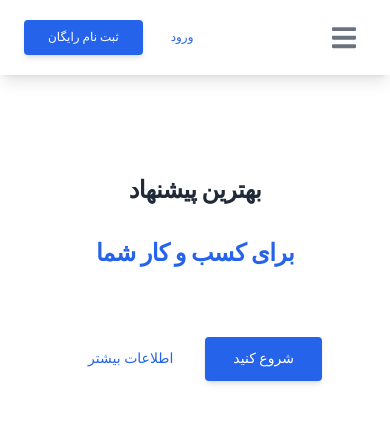
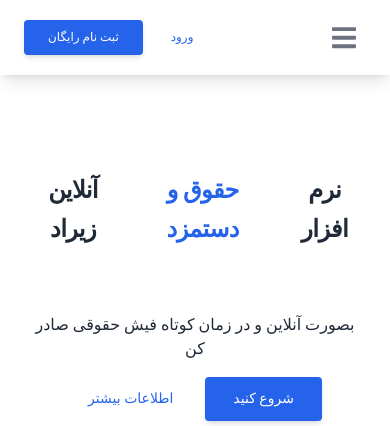
Before and after one commit to Ziraad/Django-Salary, a Django app: page / in a window 390 px wide. Shown: the top 426 px of the page. Run offline with Django 4.2, Linux system fonts and the light colour scheme; some web fonts are replaced.

Commit message:
login required for dashboard view and edit home html

```diff
--- a/accounts/views.py
+++ b/accounts/views.py
@@ -24,6 +24,7 @@ from django.contrib.auth.tokens import default_token_generator
 from django.core.mail import EmailMessage
 
 
+@login_required
 def dashboard(request):
     return render(request, 'accounts/index.html')
 
@@ -209,7 +210,6 @@ def forgot_password(request):
 
     return render(request, 'accounts/pages/forgot-password.html')
 
-
 # def reset_password_validate(request, uidb64, token):
 #     try:
 #         uid = urlsafe_base64_decode(uidb64).decode()
--- a/templates/accounts/base.html
+++ b/templates/accounts/base.html
@@ -625,7 +625,7 @@
                             </svg>
                         </div>
                         <input
-                                class="w-full py-2 pr-8 pl-2 text-sm text-gray-700 placeholder-gray-600 bg-gray-100 border-0 rounded-md dark:placeholder-gray-500 dark:focus:shadow-outline-gray dark:focus:placeholder-gray-600 dark:bg-gray-700 dark:text-gray-200 focus:placeholder-gray-500 focus:bg-white focus:border-purple-300 focus:outline-none focus:shadow-outline-purple form-input"
+                                class="w-full py-2 pr-8 pl-2 text-sm text-gray-700 placeholder-gray-600 bg-gray-100 border-0 rounded-md darfp dark:placeholder-gray-500 dark:focus:shadow-outline-gray dark:focus:placeholder-gray-600 dark:bg-gray-700 dark:text-gray-200 focus:placeholder-gray-500 focus:bg-white focus:border-purple-300 focus:outline-none focus:shadow-outline-purple form-input"
                                 type="text"
                                 placeholder="جستجو"
                                 aria-label="Search"
--- a/templates/salary/home.html
+++ b/templates/salary/home.html
@@ -35,11 +35,14 @@
                     <div class="container mx-auto xl:px-32">
                         <div class="grid lg:grid-cols-2 gap-12 flex items-center">
                             <div class="mt-12 lg:mt-0">
-                                <h1 class="flex flex-col gap-2 text-2xl md:text-3xl xl:text-4xl font-bold tracking-tight leading-relaxed mb-12 dark:text-gray-400">
-                                    بهترین پیشنهاد
-                                    <br/><span class="text-blue-600 py-4">برای کسب و کار شما</span></h1>
+                                <h1 class="flex flex gap-2 text-2xl md:text-3xl xl:text-4xl font-bold tracking-tight leading-relaxed mb-12 dark:text-gray-400">
+                                    نرم افزار
+                                    <span class="text-blue-600 text-nowrap">حقوق و دستمزد</span>
+                                    آنلاین زیراد
+                                </h1>
+                                <p class="dark:text-gray-400 py-4">بصورت آنلاین و در زمان کوتاه فیش حقوقی صادر کن</p>
                                 <a class="inline-block px-7 py-3 mr-2 bg-blue-600 text-white font-medium text-sm leading-snug uppercase rounded shadow-md hover:bg-blue-700 hover:shadow-lg focus:bg-blue-700 focus:shadow-lg focus:outline-none focus:ring-0 active:bg-blue-800 active:shadow-lg transition duration-150 ease-in-out"
-                                   data-mdb-ripple="true" data-mdb-ripple-color="light" href="#!" role="button">شروع
+                                   data-mdb-ripple="true" data-mdb-ripple-color="light" href="{% url 'salary:salary' %}" role="button">شروع
                                     کنید</a>
                                 <a class="inline-block px-7 py-3 bg-transparent text-blue-600 font-medium text-sm leading-snug uppercase rounded hover:text-blue-700 hover:bg-gray-100 dark:hover:bg-gray-800 dark:hover:text-gray-200 focus:bg-gray-100 focus:outline-none focus:ring-0 active:bg-gray-200 transition duration-150 ease-in-out"
                                    data-mdb-ripple="true" data-mdb-ripple-color="light" href="#!" role="button">اطلاعات
@@ -75,7 +78,7 @@
                                 با وارد کردن اطلاعات مورد نیاز در کمترین زمان حقوق و دستمزد خود را محاسبه کنید.
                             </p>
                             <a href="{% url 'salary:salary' %}" type="button"
-                               class=" inline-block px-6 py-2.5 bg-blue-600 text-white font-medium text-xs leading-tight uppercase rounded shadow-md hover:bg-blue-700 hover:shadow-lg focus:bg-blue-700 focus:shadow-lg focus:outline-none focus:ring-0 active:bg-blue-800 active:shadow-lg transition duration-150 ease-in-out">
+                               class="inline-block px-6 py-2.5 bg-blue-600 text-white font-medium text-xs leading-tight uppercase rounded shadow-md hover:bg-blue-700 hover:shadow-lg focus:bg-blue-700 focus:shadow-lg focus:outline-none focus:ring-0 active:bg-blue-800 active:shadow-lg transition duration-150 ease-in-out">
                                 کلیک کن
                             </a>
                         </div>
@@ -87,10 +90,10 @@
                             <p class="text-gray-700 dark:text-gray-400 text-base mb-4">
                                 با وارد کردن اطلاعات شرکت به راحتی حقوق و دستمزد پرسنل شرکت را مدیریت کنید.
                             </p>
-                            <button type="button"
-                                    class=" inline-block px-6 py-2.5 bg-blue-600 text-white font-medium text-xs leading-tight uppercase rounded shadow-md hover:bg-blue-700 hover:shadow-lg focus:bg-blue-700 focus:shadow-lg focus:outline-none focus:ring-0 active:bg-blue-800 active:shadow-lg transition duration-150 ease-in-out">
+                            <a href="{% url 'accounts:dashboard' %}" type="button"
+                               class="inline-block px-6 py-2.5 bg-blue-600 text-white font-medium text-xs leading-tight uppercase rounded shadow-md hover:bg-blue-700 hover:shadow-lg focus:bg-blue-700 focus:shadow-lg focus:outline-none focus:ring-0 active:bg-blue-800 active:shadow-lg transition duration-150 ease-in-out">
                                 کلیک کن
-                            </button>
+                            </a>
                         </div>
                     </div>
 
```
